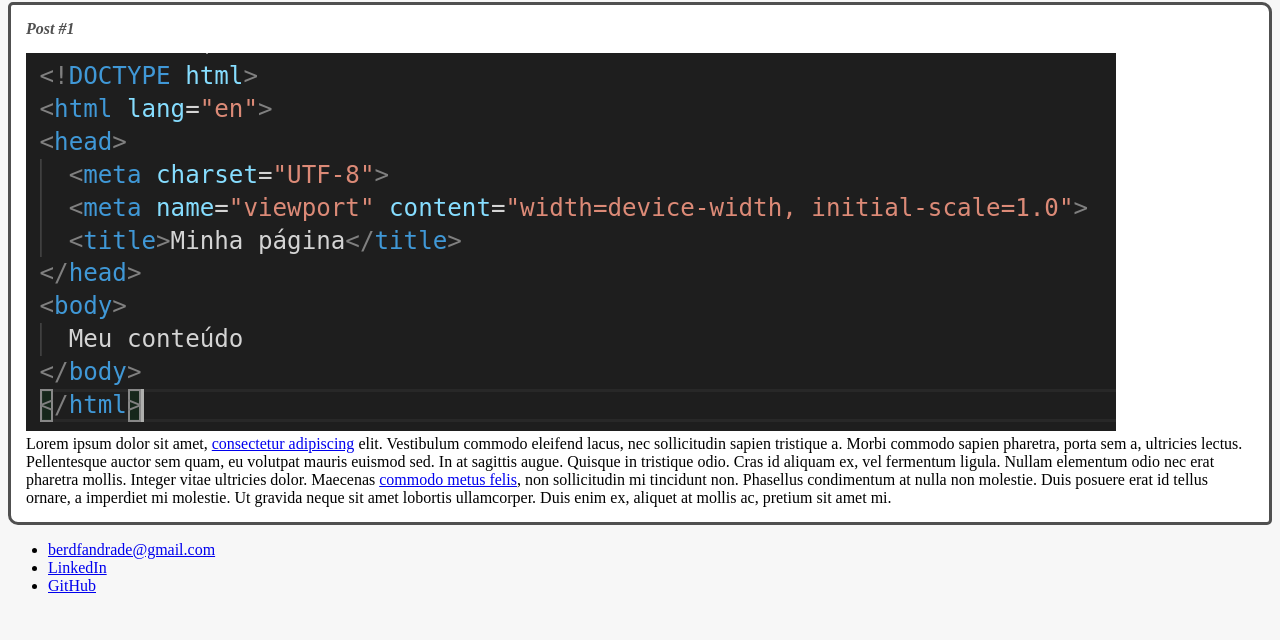
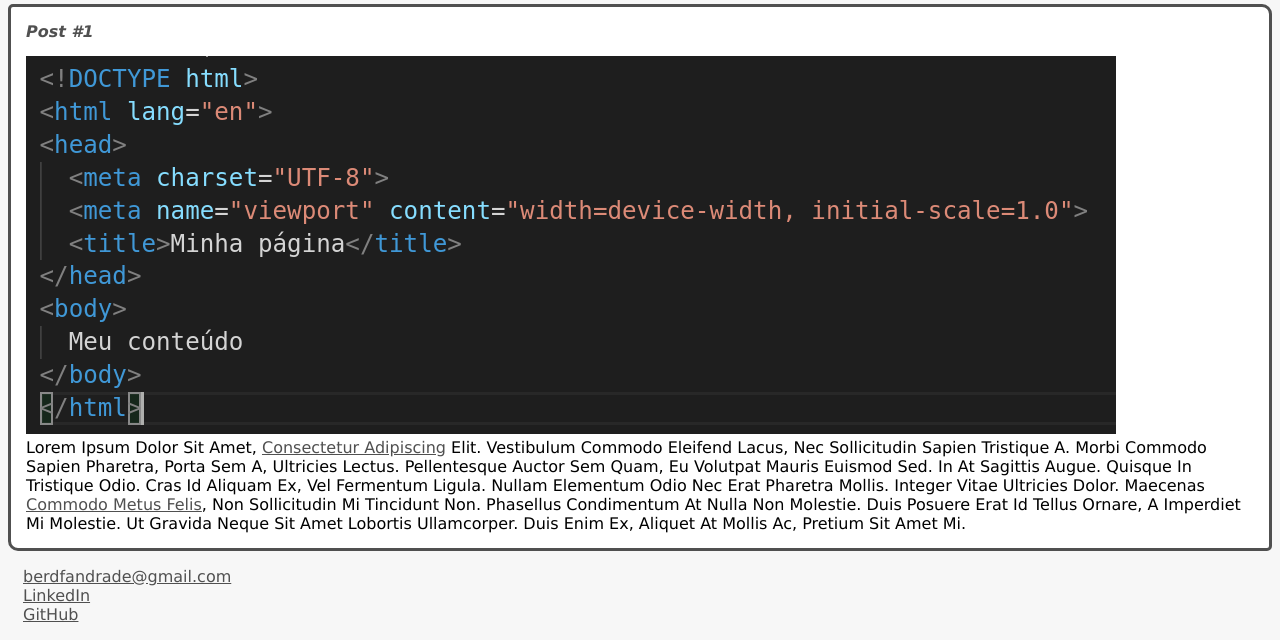
Before and after one commit to berdfandrade/bernardo, a plain HTML site: page index.html in a window 1280 px wide. Shown: the part 393-1033 px from the top of the page. Before the commit the page ends 1004 px from the top, so only its background shows below. Drawn offline with Linux system fonts and the light colour scheme.

Commit message:
Mudanças no CSS

```diff
--- a/index.html
+++ b/index.html
@@ -2,7 +2,7 @@
 <html>
     <head>
         <meta charset="utf-8">
-        <title>Bernardo Andrade</title>
+        <title class = "title" >Bernardo Andrade</title>
         <link rel= "stylesheet" href = "style.css">
     </head>
     <body>
@@ -24,7 +24,7 @@
           </p>
       </section>
       <footer>
-        <ul>
+        <ul class = "contact_list">
           <li>
           <a href="mailto:berdfandrade@gmail.com">berdfandrade@gmail.com</a>
         </li>
--- a/style.css
+++ b/style.css
@@ -1,14 +1,24 @@
 body {
   background: #f7f7f7;
+  font-family: Verdana;
 }
 #title, .subtitle, .post_title {
   color: #505050;
+}
+
+.title{
+  font-size: 40px;
+  font-transform: uppercase;
 }
 
 .photo{
   border-radius: 50%
 }
 
+a{
+  text-decoration: underline;
+  color: #505050
+}
 .post_title {
   font-size: 16px;
   font-style: italic;
@@ -27,8 +37,14 @@ body {
 .post_content{
   margin: 0;
   margin_bottom: 15px;
+  text-transform: capitalize
 }
 
 .post_image{
   margin-bottom: 15px
 }
+
+.contact_list{
+  list-style-type: none;
+  padding-left: 15px
+}
```
